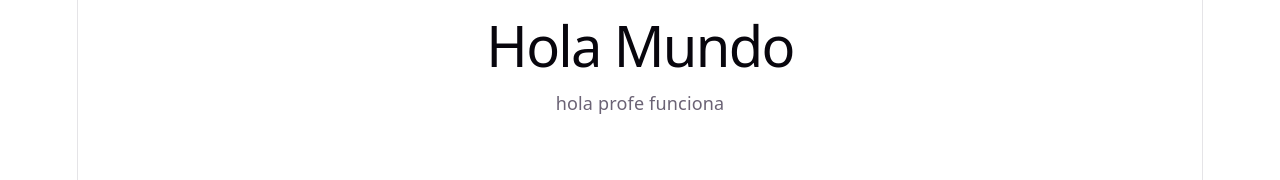
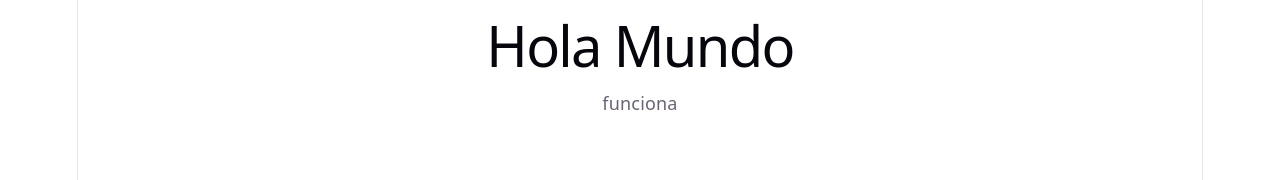
Before and after one commit to ffprogramacion/Programacion, a React (Vite) app in the folder frontend/: page / in a window 1280 px wide. Shown: the top 180 px of the page. Built offline with nearby package versions, Linux system fonts and the light colour scheme.

Commit message:
prueba de cambios a ver si se cambia

```diff
--- a/frontend/src/App.jsx
+++ b/frontend/src/App.jsx
@@ -10,7 +10,7 @@ function App() {
   return (
     <>
       <h1>Hola Mundo</h1>
-      <p>hola profe funciona </p>
+      <p>funciona </p>
     </>
   )
 }
```
